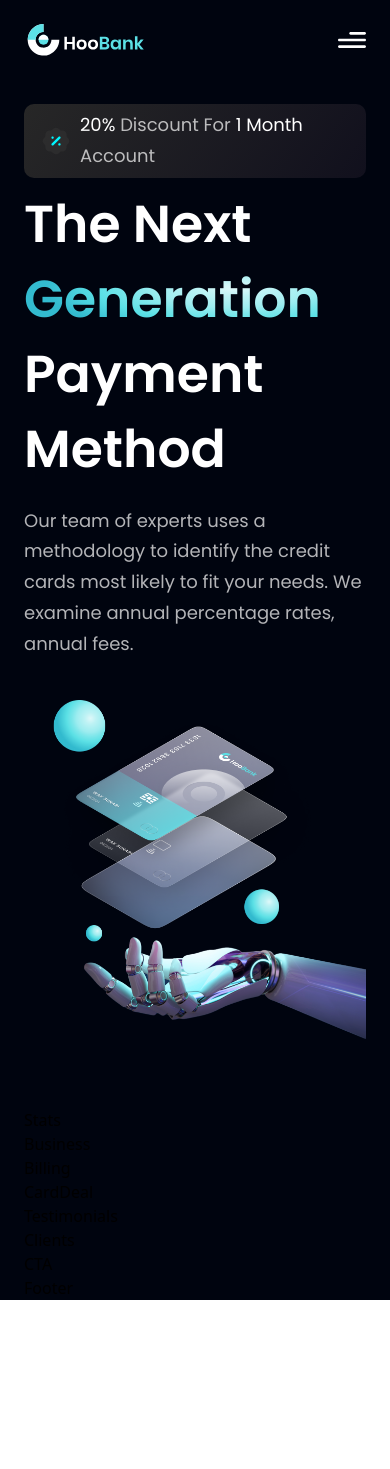
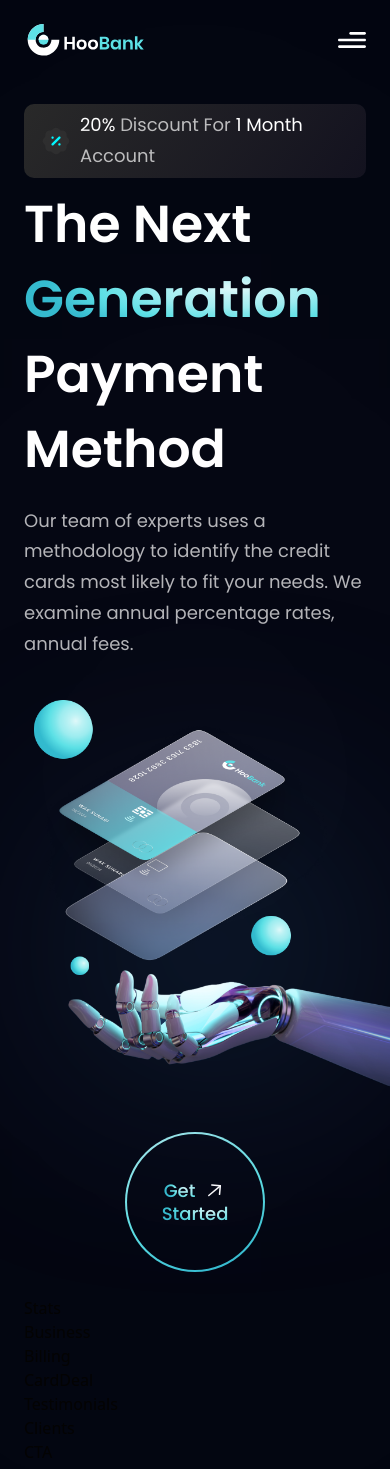
Before and after one commit to ConnorXCX/HooBank, a React (Vite) app: page / in a window 390 px wide. Shown: the top 1469 px of the page. Before the commit the page ends 1300 px from the top, so only its background shows below. Built offline with nearby package versions, Linux system fonts and the light colour scheme.

Commit message:
Implement Hero section.

```diff
--- a/src/components/Hero.jsx
+++ b/src/components/Hero.jsx
@@ -26,15 +26,21 @@ const Hero = () => (
 
       <h1 className='font-poppins font-semibold ss:text-[68px] text-[52px] text-white ss:leading-[100px] leading-[75px] w-full'>Payment Method</h1>
       <p className={`${styles.paragraph} max-w-[470px] mt-5`}>Our team of experts uses a methodology to identify the credit cards most likely to fit your needs. We examine annual percentage rates, annual fees.</p>
-
-      <div className={`flex-1 flex ${styles.flexCenter} md:my-0 my-10 relative`}>
-        <img src={robot} alt='billing' className='w-[100%] h-[100%] relative z-[5]' />
-      </div>
     </div>
 
-    <div></div>
+    <div className={`flex-1 flex ${styles.flexCenter} md:my-0 my-10 relative`}>
+      <img src={robot} alt='billing' className='w-[100%] h-[100%] relative z-[5]' />
 
-    <div></div>
+      {/* Gradient Start */}
+      <div className='absolute z-[0] w-[40%] h-[35%] top-0 pink__gradient' />
+      <div className='absolute z-[1] w-[80%] h-[80%] rounded-full white__gradient bottom-40' />
+      <div className='absolute z-[0] w-[50%] h-[50%] right-20 bottom-20 blue__gradient' />
+      {/* Gradient End */}
+    </div>
+
+    <div className={`ss:hidden ${styles.flexCenter}`}>
+      <GetStarted />
+    </div>
   </section>
 )
 
```
